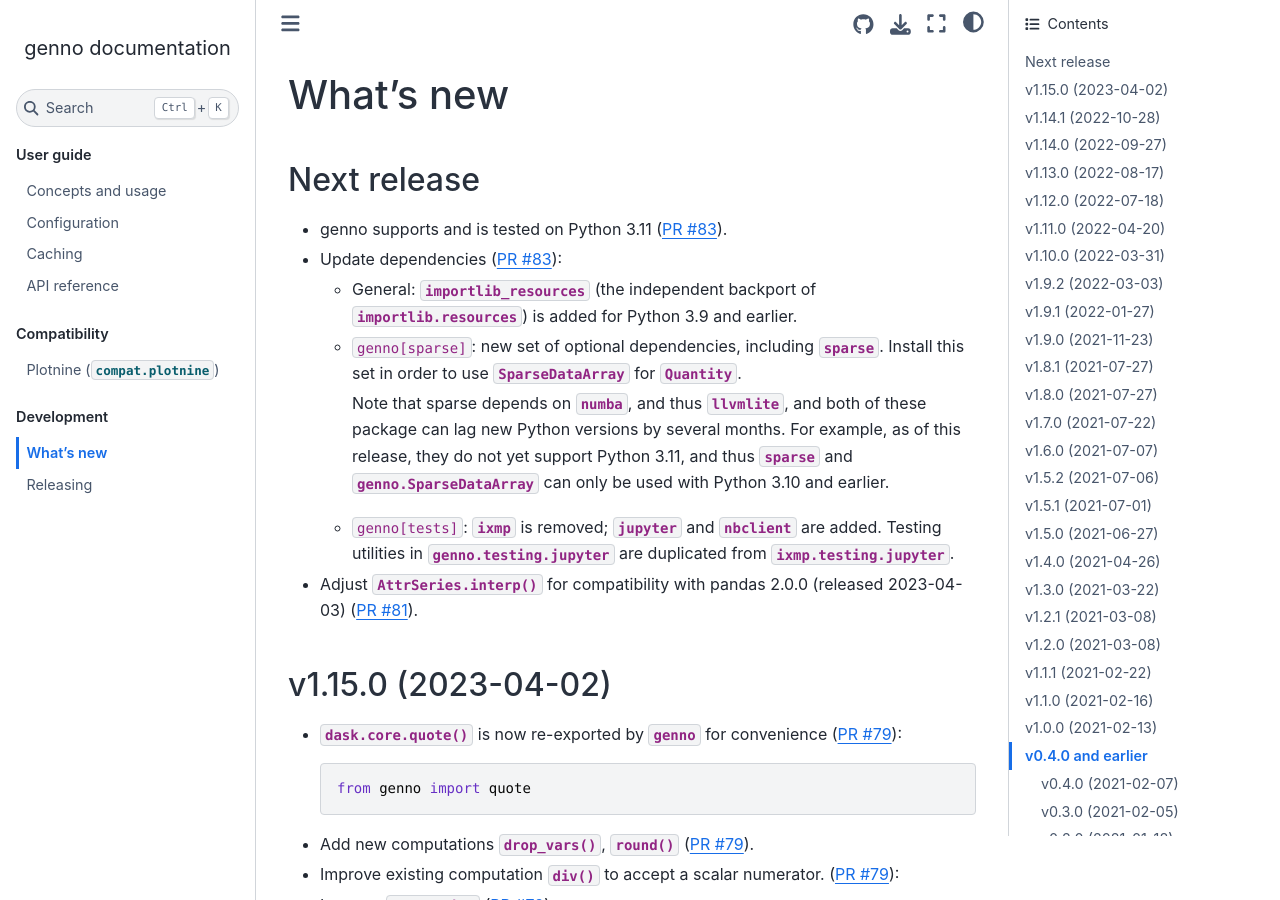
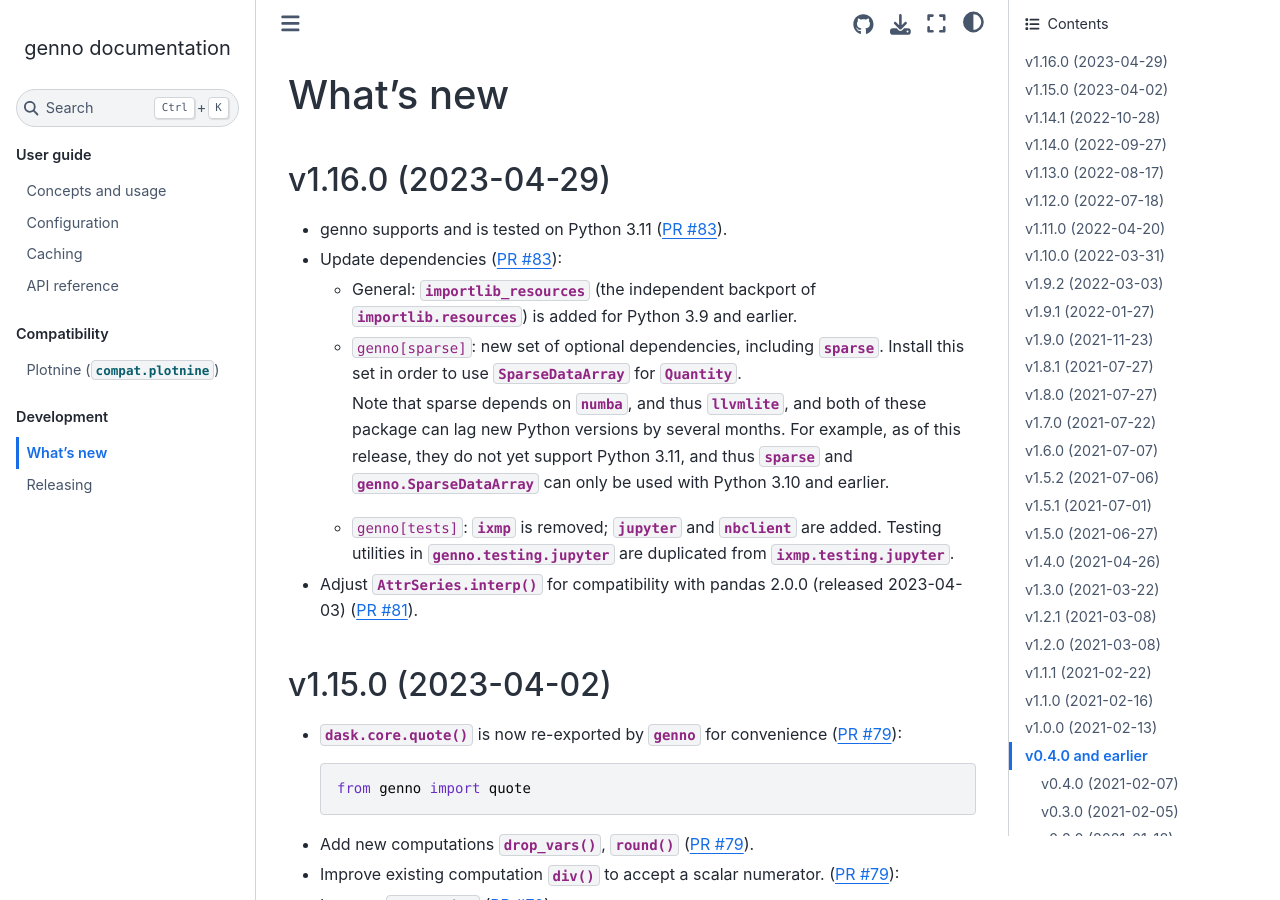
Before and after one commit to khaeru/genno, a Sphinx documentation site: the page built from doc/whatsnew.rst, in a window 1280 px wide and 900 px high. Built offline with Sphinx 7.4.7 and the Sphinx Book theme 1.1.4, drawn with Linux system fonts in a browser that asks for light colours; pages that are not in the unit, such as notebooks, are missing from menus.

Commit message:
Mark v1.16.0 in doc/whatsnew

```diff
--- a/doc/whatsnew.rst
+++ b/doc/whatsnew.rst
@@ -1,8 +1,11 @@
 What's new
 **********
 
-Next release
-============
+.. Next release
+.. ============
+
+v1.16.0 (2023-04-29)
+====================
 
 - genno supports and is tested on Python 3.11 (:pull:`83`).
 - Update dependencies (:pull:`83`):
```
